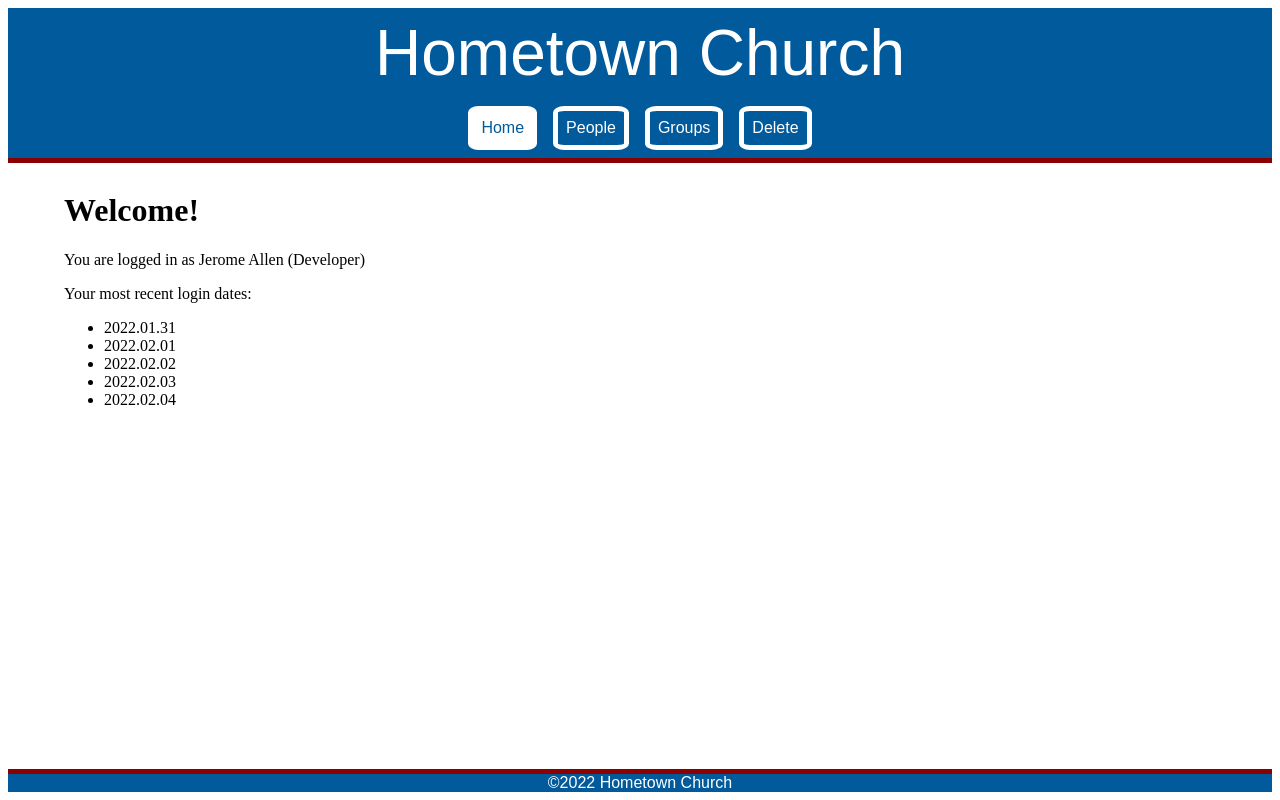
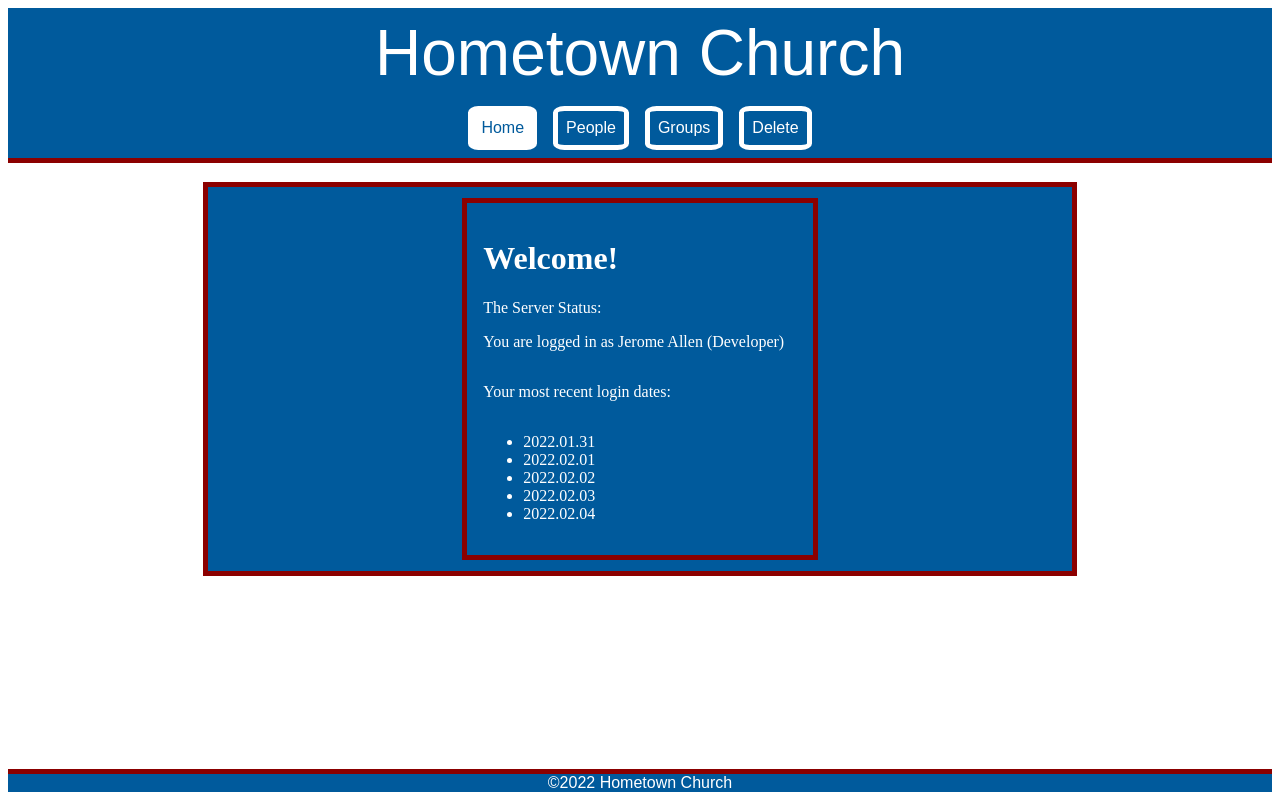
Before and after one commit to SethThomaspowered/church_manager_front-end, an Angular app: page / in a window 1280 px wide. Built offline with nearby package versions, Linux system fonts and the light colour scheme; no server answers; a web font is replaced by a local one.

Commit message:
added server check to HOME

```diff
--- a/src/app/home/home.component.css
+++ b/src/app/home/home.component.css
@@ -0,0 +1,26 @@
+.home-content {
+    display: flex;
+    flex-direction: row;
+    justify-content: center;
+    align-items: flex-start;
+    width: 75%;
+    align-self: center;
+    margin: 1REM auto;
+    outline: 5px darkred solid;
+    background-color: #005A9C;
+    color: white;
+}
+
+.welcome, .instructions {
+    display: flex;
+    flex-direction: column;
+    justify-content: center;
+    align-items: flex-start;
+    width: 40%;
+    align-self: center;
+    margin: 1REM auto;
+    outline: 5px darkred solid;
+    background-color: #005A9C;
+    color: white;
+    padding: 1REM;
+}
--- a/src/app/home/home.component.html
+++ b/src/app/home/home.component.html
@@ -1,6 +1,11 @@
 <div class="home-content">
     <div class="welcome">
         <h1> Welcome!</h1>
+        <div class="server-status">
+            <span>The Server Status:</span>
+            {{isUpString}}
+        </div>
+
         <p>You are logged in as <span>{{user.first}} {{user.last}} ({{user.accessLevel}})</span><p>
         Your most recent login dates:
         <ul>
--- a/src/app/home/home.component.ts
+++ b/src/app/home/home.component.ts
@@ -1,5 +1,7 @@
 import { Component, OnInit } from '@angular/core';
-
+import { SearchPeopleService } from '../search-people.service';
+import { HttpClient } from '@angular/common/http';
+import { Subject } from 'rxjs';
 
 @Component({
   selector: 'app-home',
@@ -29,14 +31,28 @@ user = {
   accessLevel: "Developer",
   loginStamps: ["2022.01.31", "2022.02.01", "2022.02.02", "2022.02.03", "2022.02.04"]
 };
+searchSubject = new Subject;
+status: any;
+isUpString: string = "";
 
 
-  constructor() { }
+
+  constructor(private searchPeopleService: SearchPeopleService, private http: HttpClient) { }
 
   ngOnInit(): void {
-    console.log(this.user);
+
+    this.isUp();
+  }
+
+  isUp(){
+    this.searchPeopleService.isUpObservable()
+    .subscribe((response: any) => {
+      this.status = response.status;
+      console.log(response);
+      this.isUpString = response.body? "UP" : "DOWN";
+
+    })
   }
 
 
-
 }
--- a/src/app/search-people.service.ts
+++ b/src/app/search-people.service.ts
@@ -83,4 +83,8 @@ export class SearchPeopleService {
       {observe: 'response'});
     }
 
+    isUpObservable(){
+      return this.http.get(`https://church-mgr-proj.herokuapp.com/api/v1/`,
+      {observe: 'response'});
+    }
 }
```
